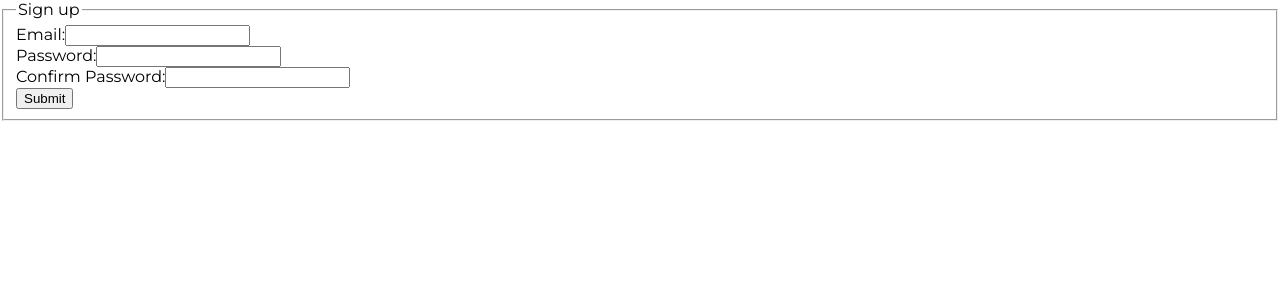
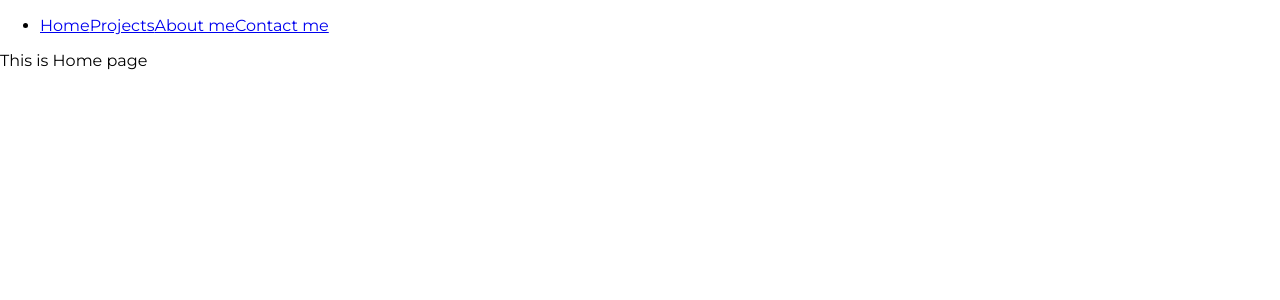
Before and after one commit to eunicejhu/typescript-blog.github.io, a React (Create React App) app in the folder solutions/demo/: page / in a window 1280 px wide. Shown: the top 300 px of the page. Built offline with nearby package versions, Linux system fonts and the light colour scheme.

Commit message:
Add solution for Day17 Level2 (react-router)

```diff
--- a/solutions/demo/package.json
+++ b/solutions/demo/package.json
@@ -15,6 +15,7 @@
     "react": "^16.14.0",
     "react-dom": "^16.14.0",
     "react-icons": "^3.11.0",
+    "react-router-dom": "^5.2.0",
     "react-scripts": "3.4.3",
     "typescript": "^4.0.5",
     "use-immer": "^0.4.1",
--- a/solutions/demo/src/App.jsx
+++ b/solutions/demo/src/App.jsx
@@ -1,8 +1,12 @@
 import React from "react";
-
-import SignupForm from "./components/form/SignupForm";
+import { BrowserRouter as Router } from "react-router-dom";
+import PortfolioPage from "./pages/PortfolioPage";
 
 import "./styles/App.css";
 
-const App = () => <SignupForm />;
+const App = () => (
+  <Router>
+    <PortfolioPage />
+  </Router>
+);
 export default App;
--- /dev/null
+++ b/solutions/demo/src/pages/PortfolioPage.jsx
@@ -0,0 +1,56 @@
+import React from "react";
+import { Switch, Route, NavLink } from "react-router-dom";
+
+function PortfolioPage() {
+  return (
+    <>
+      <header>
+        <ul>
+          <li>
+            <NavLink to="/">Home</NavLink>
+            <NavLink to="projects">Projects</NavLink>
+            <NavLink to="/aboutme">About me</NavLink>
+            <NavLink to="/contactme">Contact me</NavLink>
+          </li>
+        </ul>
+      </header>
+      <main>
+        <Switch>
+          <Route exact path="/">
+            <Home />
+          </Route>
+          <Route path="/projects">
+            <Projects />
+          </Route>
+          <Route path="/aboutme">
+            <AboutMe />
+          </Route>
+          <Route path="/contactme">
+            <ContactMe />
+          </Route>
+          <Route>
+            <NotFound />
+          </Route>
+        </Switch>
+      </main>
+    </>
+  );
+}
+
+function Home() {
+  return <div>This is Home page</div>;
+}
+function Projects() {
+  return <div>This is Projects page</div>;
+}
+function AboutMe() {
+  return <div>This is about me page</div>;
+}
+function ContactMe() {
+  return <div>This is contact me page</div>;
+}
+function NotFound() {
+  return <div>Page not found</div>;
+}
+
+export default PortfolioPage;
```
Also changed, not shown: 1 other file (tests, documents, lock files or other folders).
